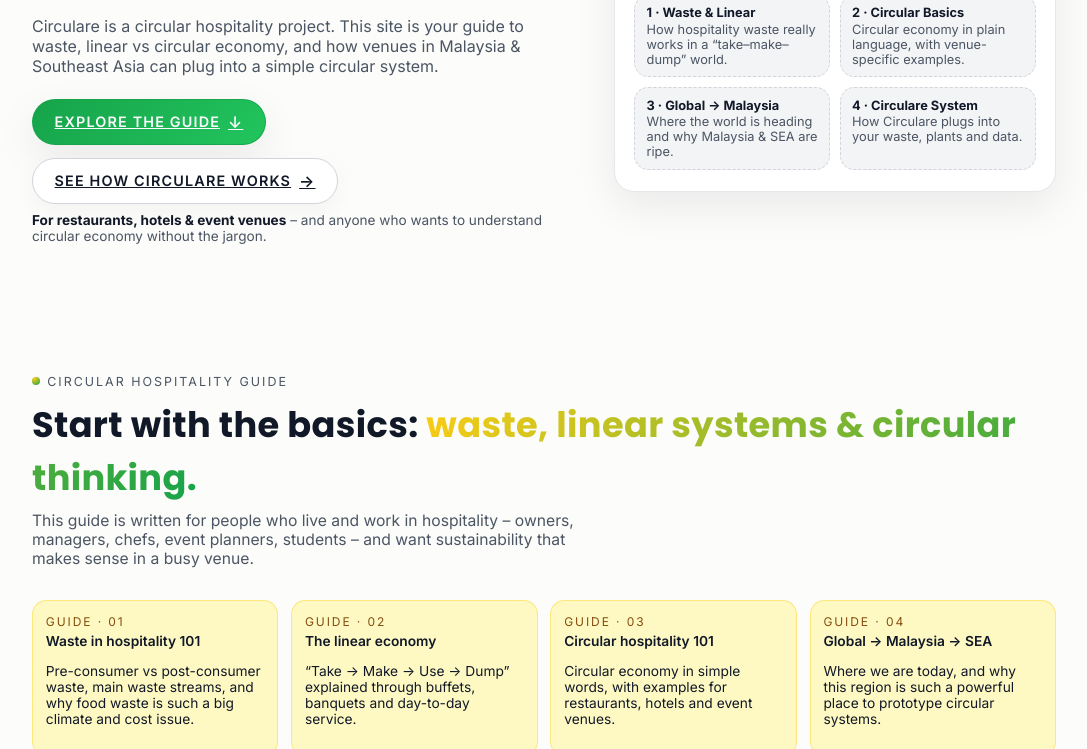
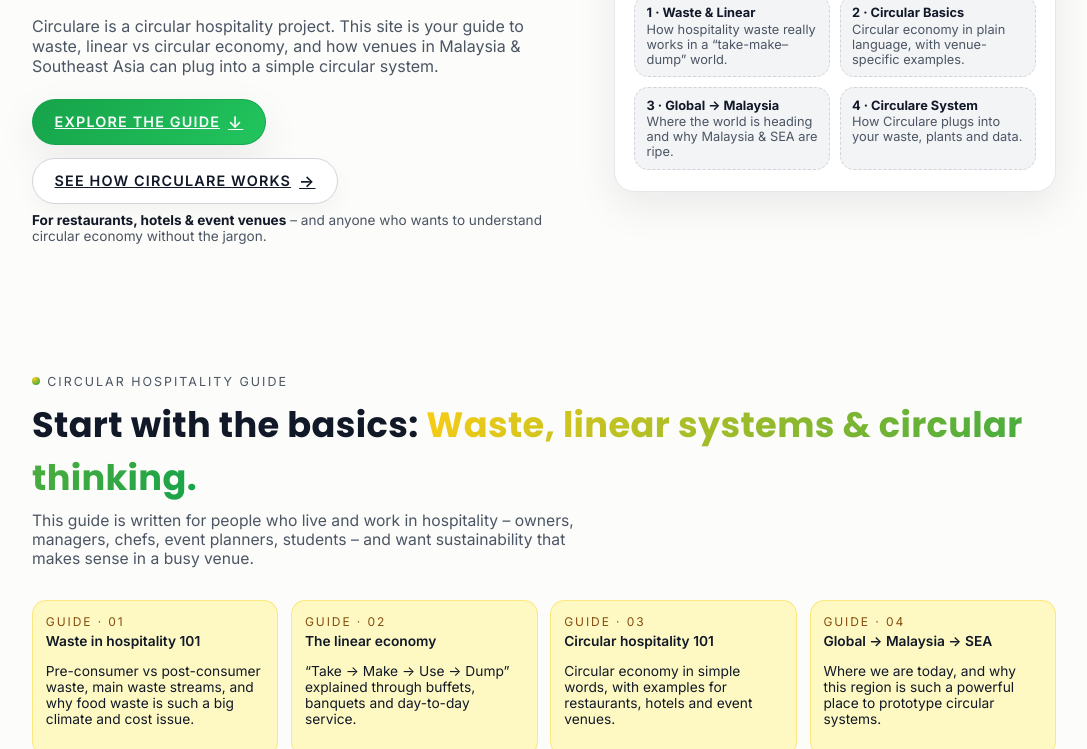
Before and after one commit to sunnyb14/circulare-website, a plain HTML site: page index.html in a window 1280 px wide. Shown: the part 351-1100 px from the top of the page, without its empty margins (96-1183 px from the left). Drawn offline with Linux system fonts and the light colour scheme.

Commit message:
Update index.html

```diff
--- a/index.html
+++ b/index.html
@@ -778,7 +778,7 @@
             <div class="hero-steps">
               <div class="hero-step">
                 <strong>1 · Waste &amp; Linear</strong>
-                How hospitality waste really works in a “take–make–dump” world.
+                How hospitality waste really works in a “take-make–dump” world.
               </div>
               <div class="hero-step">
                 <strong>2 · Circular Basics</strong>
@@ -806,7 +806,7 @@
               Circular Hospitality Guide
             </div>
             <h2 class="section-title">
-              Start with the basics: <span class="highlight">waste, linear systems &amp; circular thinking.</span>
+              Start with the basics: <span class="highlight">Waste, linear systems &amp; circular thinking.</span>
             </h2>
             <p class="section-subtitle">
               This guide is written for people who live and work in hospitality – owners, managers, chefs,
```
